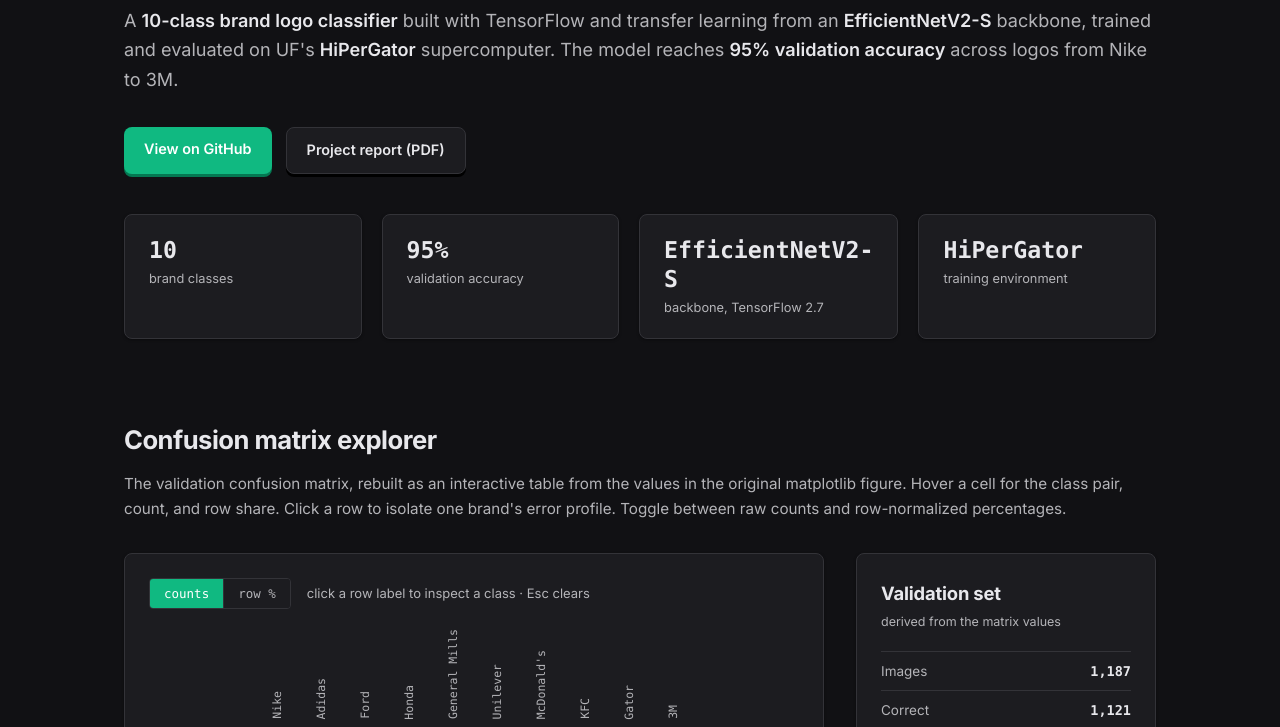
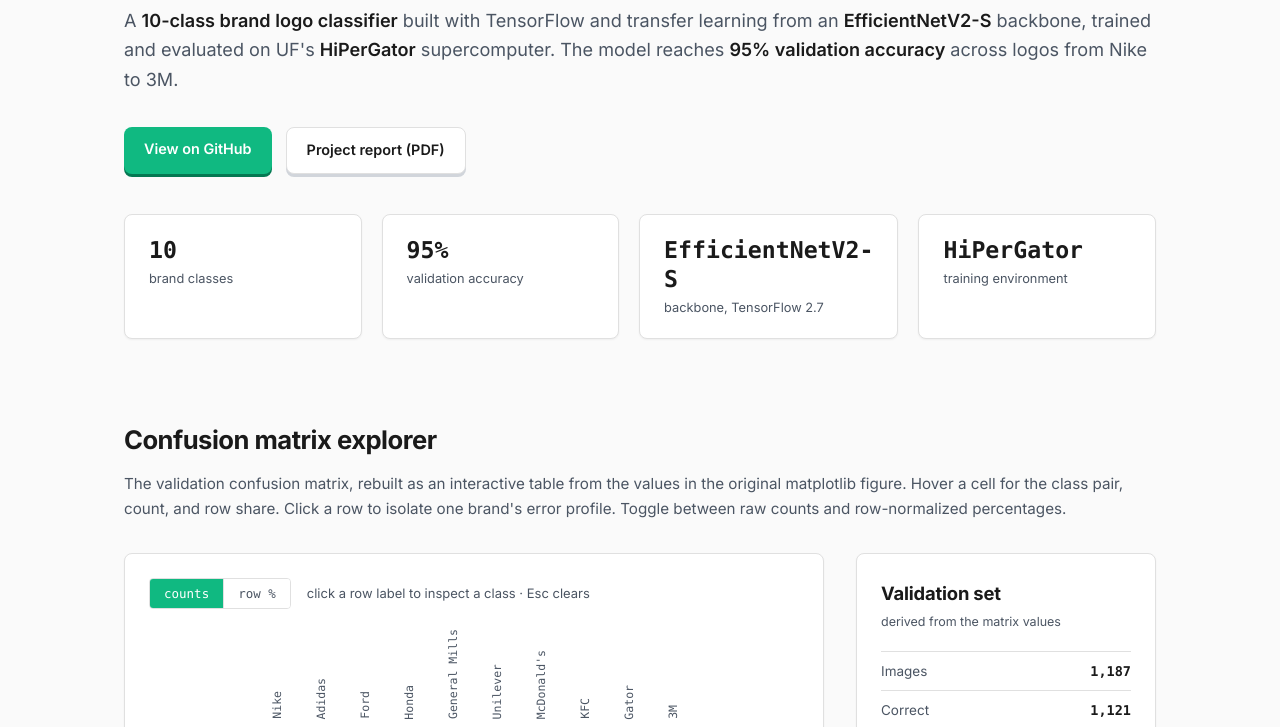
Before and after one commit to matheusmaldaner/RegressiveReasoning, a plain HTML site: page docs/index.html in a window 1280 px wide. Shown: the part 268-995 px from the top of the page. Drawn offline with Linux system fonts and the dark colour scheme.

Commit message:
default showcase page to light mode

```diff
--- a/docs/index.html
+++ b/docs/index.html
@@ -40,24 +40,6 @@
       --cell-ink-strong: #ffffff;
       --font-sans: 'Inter', -apple-system, BlinkMacSystemFont, 'Segoe UI', Roboto, sans-serif;
       --font-mono: 'SF Mono', 'Fira Code', Consolas, monospace;
-    }
-
-    @media (prefers-color-scheme: dark) {
-      :root:not([data-theme="light"]) {
-        --color-bg: #111114;
-        --color-surface: #1c1c20;
-        --color-text: #e8e8ec;
-        --color-text-muted: #b4b4b8;
-        --color-border: #333338;
-        --color-primary: #10b981;
-        --color-primary-hover: #34d39e;
-        --color-bg-alt: #18181c;
-        --shadow-sm: 0 1px 3px rgba(0,0,0,0.4);
-        --shadow-md: 0 4px 8px rgba(0,0,0,0.5);
-        --btn-depth-neutral: #000000;
-        --cell-hue: 52, 211, 158;
-        --cell-ink-strong: #0c0e12;
-      }
     }
 
     :root[data-theme="dark"] {
@@ -158,11 +140,6 @@
     /* moon in light mode, sun in dark mode */
     .theme-toggle .icon-sun { display: none; }
     .theme-toggle .icon-moon { display: block; }
-
-    @media (prefers-color-scheme: dark) {
-      :root:not([data-theme="light"]) .theme-toggle .icon-sun { display: block; }
-      :root:not([data-theme="light"]) .theme-toggle .icon-moon { display: none; }
-    }
 
     :root[data-theme="dark"] .theme-toggle .icon-sun { display: block; }
     :root[data-theme="dark"] .theme-toggle .icon-moon { display: none; }
@@ -947,14 +924,12 @@
       }
 
       // repaint on theme change so cell hue tracks the color scheme
-      var mq = window.matchMedia("(prefers-color-scheme: dark)");
-      if (mq.addEventListener) mq.addEventListener("change", paintCells);
       window.addEventListener("themechange", paintCells);
 
       // theme toggle
       document.getElementById("theme-toggle").addEventListener("click", function () {
         var root = document.documentElement;
-        var current = root.dataset.theme || (mq.matches ? "dark" : "light");
+        var current = root.dataset.theme || "light";
         var next = current === "dark" ? "light" : "dark";
         root.dataset.theme = next;
         localStorage.setItem("theme", next);
```
